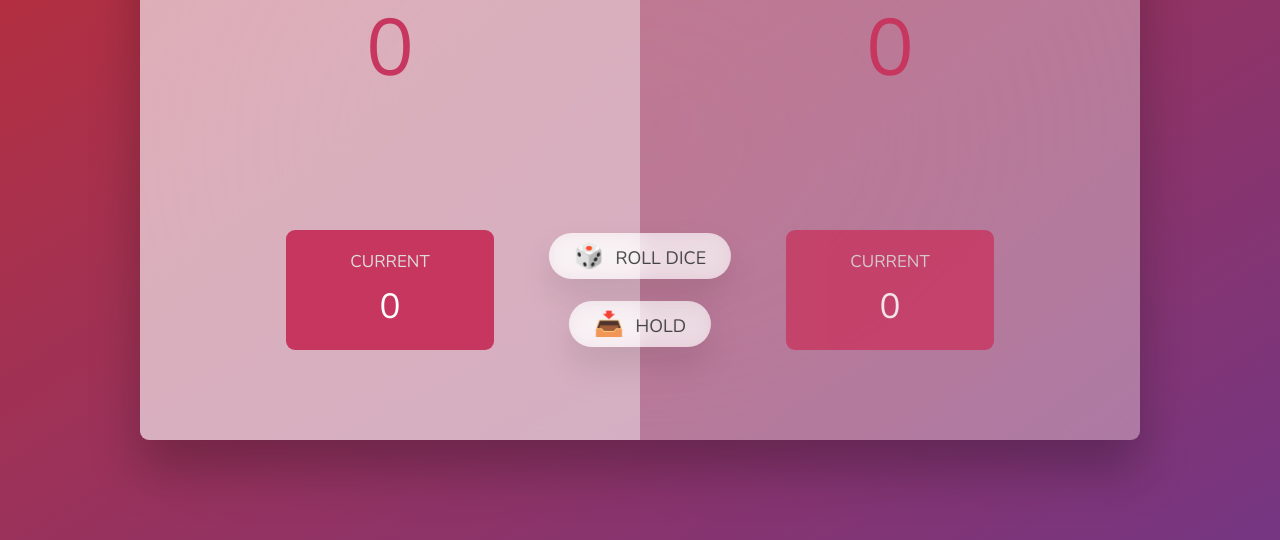
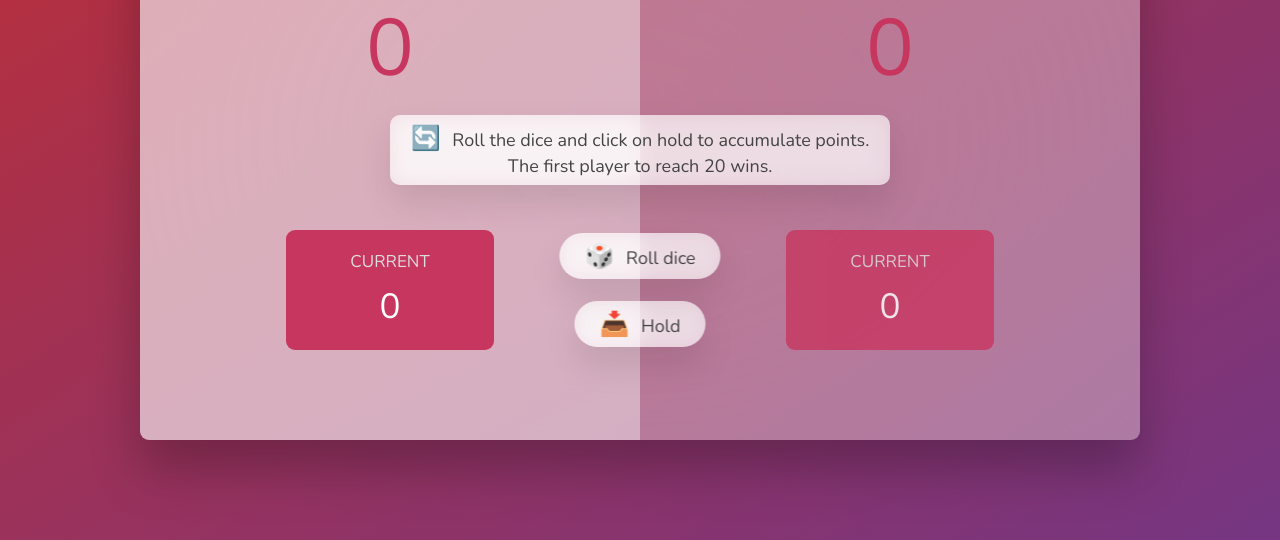
Before and after one commit to emmanuelsarpong/Pig-Game, a website: page public/index.html in a window 1280 px wide. Shown: the part 260-800 px from the top of the page. Drawn offline with nearby package versions, Linux system fonts and the light colour scheme.

Commit message:
Added how to play notes

```diff
--- a/public/index.html
+++ b/public/index.html
@@ -9,6 +9,7 @@
     <script defer src="script.js"></script>
   </head>
   <body>
+    <!-- <p class="how-to-play">Roll the dice and click on hold to accumulate points. The irst player to reach a score of 20 wins.</p> -->
     <main class="section-top">
       <section class="player player--0 player--active">
         <h2 class="name" id="name--0">Player 1</h2>
@@ -28,6 +29,7 @@
       </section>
       <img src="dice-5.png" alt="Playing dice" class="dice" />
       <button class="btn btn--new">🔄 New game</button>
+      <button class="btn btn--how disabled" style="border-radius: 10px !important; padding: 7px;">🔄 Roll the dice and click on hold to accumulate points. The first player to reach 20 wins.</button>
       <button class="btn btn--roll">🎲 Roll dice</button>
       <button class="btn btn--hold">📥 Hold</button>
     </main>
--- a/public/style.css
+++ b/public/style.css
@@ -109,7 +109,7 @@ main {
   border: none;
   font-family: inherit;
   font-size: 1.8rem;
-  text-transform: uppercase;
+  /* text-transform: uppercase; */
   cursor: pointer;
   font-weight: 400;
   transition: all 0.2s;
@@ -131,6 +131,9 @@ main {
 
 .btn--new {
   top: 4rem;
+}
+.btn--how {
+  top: 27.5rem;
 }
 .btn--roll {
   top: 39.3rem;
```
